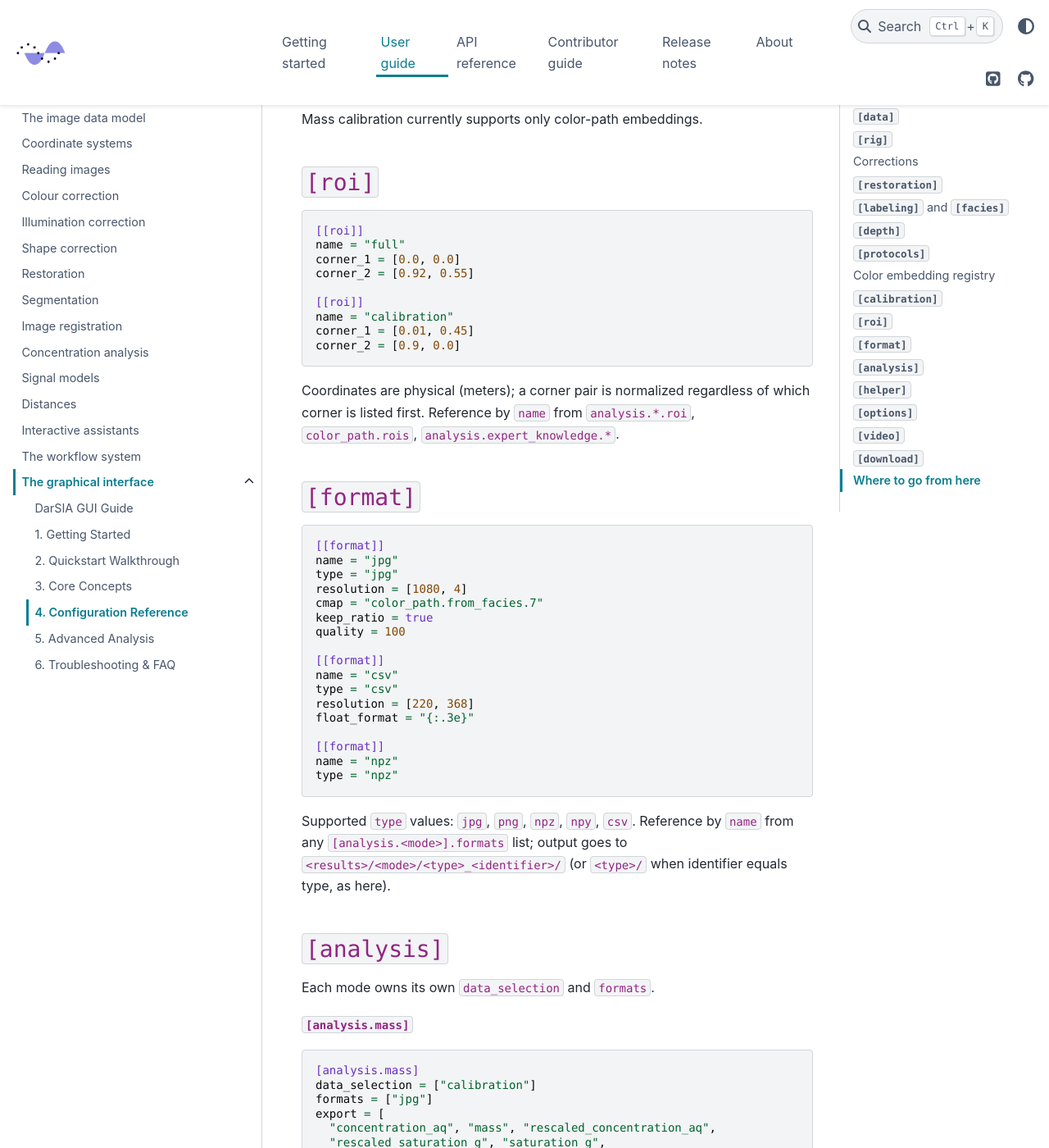
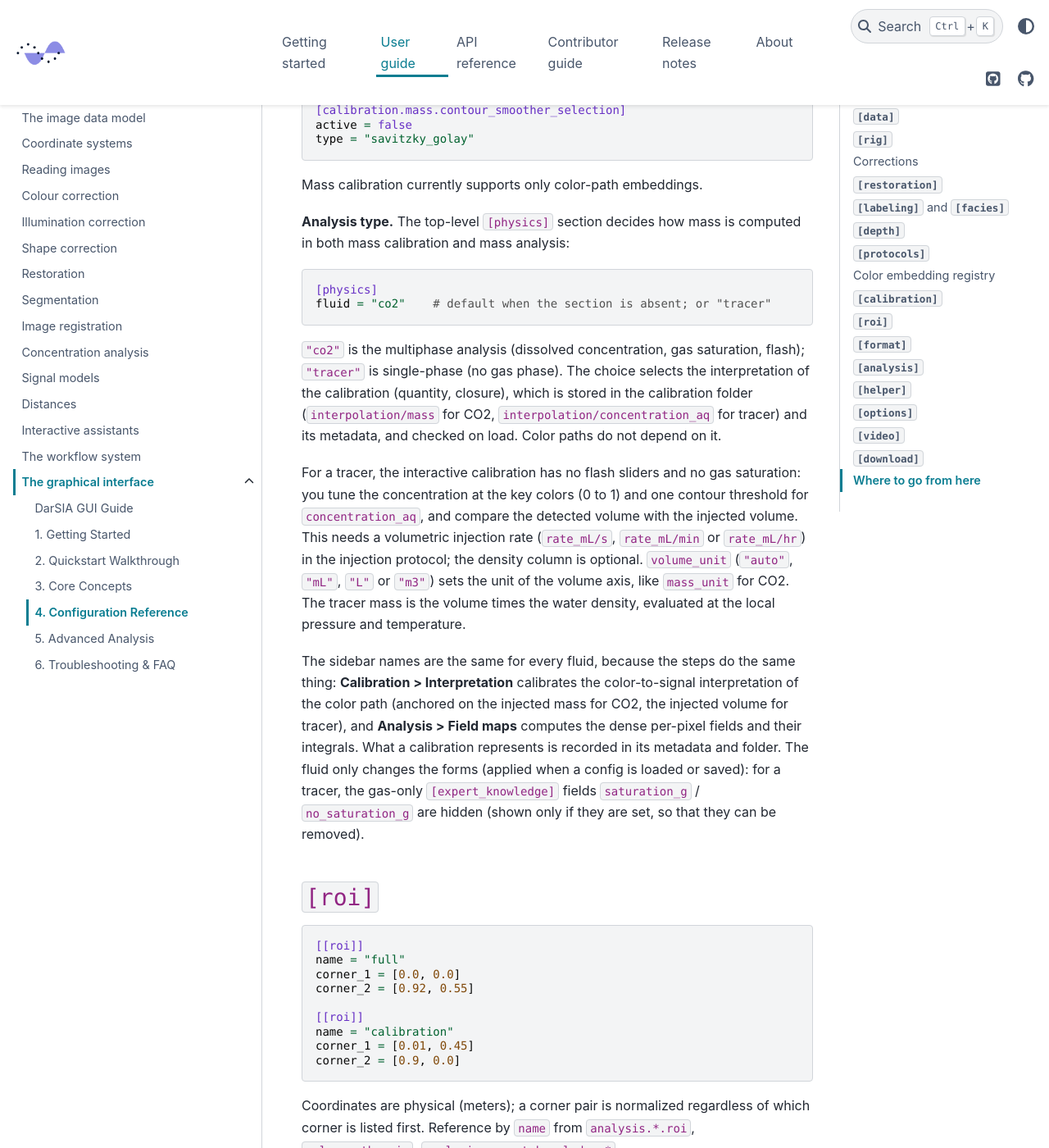
Before and after one commit to pmgbergen/DarSIA, a Sphinx documentation site: the page built from docs/user_guide/gui/04-configuration-reference.md, in a window 1280 px wide and 1400 px high, scrolled down 4769 px. Shown: the whole window at 82% size. Built offline with Sphinx 7.4.7 and the PyData theme 0.15.4, drawn with Linux system fonts in a browser that asks for light colours; pages that are not in the unit, such as notebooks, are missing from menus; some of the changed text lies outside the part shown.

Commit message:
DOC: GUI guide for tracer and update names

````diff
--- a/docs/user_guide/gui/04-configuration-reference.md
+++ b/docs/user_guide/gui/04-configuration-reference.md
@@ -155,6 +155,10 @@ pressure_temperature = "/path/to/experiment/protocols/pressure_temperature_proto
 `[data].folders`, with folder keys that must match exactly (for multiple
 folders, a value can also be `["<file>.xlsx", "Sheet1"]`).
 
+The pressure-temperature protocol is used for **every** fluid: densities (and, for
+CO₂, solubility) depend on pressure and temperature, including their gradients over
+the rig height (hydrostatic pressure, temperature gradient).
+
 ## Color embedding registry
 
 ```toml
@@ -208,6 +211,37 @@ active = false
 type = "savitzky_golay"
 ```
 Mass calibration currently supports only color-path embeddings.
+
+**Analysis type.** The top-level `[physics]` section decides how mass is computed in
+both mass calibration and mass analysis:
+
+```toml
+[physics]
+fluid = "co2"    # default when the section is absent; or "tracer"
+```
+
+`"co2"` is the multiphase analysis (dissolved concentration, gas saturation, flash);
+`"tracer"` is single-phase (no gas phase). The choice selects the interpretation of the
+calibration (quantity, closure), which is stored in the calibration folder
+(`interpolation/mass` for CO2, `interpolation/concentration_aq` for tracer) and its
+metadata, and checked on load. Color paths do not depend on it.
+
+For a tracer, the interactive calibration has no flash sliders and no gas saturation: you
+tune the concentration at the key colors (0 to 1) and one contour threshold for
+`concentration_aq`, and compare the detected volume with the injected volume. This needs a
+volumetric injection rate (`rate_mL/s`, `rate_mL/min` or `rate_mL/hr`) in the injection
+protocol; the density column is optional. `volume_unit` (`"auto"`, `"mL"`, `"L"` or `"m3"`)
+sets the unit of the volume axis, like `mass_unit` for CO2. The tracer mass is the volume
+times the water density, evaluated at the local pressure and temperature.
+
+The sidebar names are the same for every fluid, because the steps do the same thing:
+**Calibration > Interpretation** calibrates the color-to-signal interpretation of the
+color path (anchored on the injected mass for CO2, the injected volume for tracer), and
+**Analysis > Field maps** computes the dense per-pixel fields and their integrals. What a
+calibration represents is recorded in its metadata and folder. The fluid only changes the
+forms (applied when a config is loaded or saved): for a tracer, the gas-only
+`[expert_knowledge]` fields `saturation_g` / `no_saturation_g` are hidden (shown only if
+they are set, so that they can be removed).
 
 ## `[roi]`
 
````
Also changed, not shown: other parts of docs/user_guide/gui/04-configuration-reference.md (+0 -1 lines), docs/user_guide/gui/01-getting-started.md (+5 -4 lines), docs/user_guide/gui/02-quickstart-walkthrough.md (+8 -5 lines), docs/user_guide/gui/06-troubleshooting-faq.md (+8 -0 lines).
